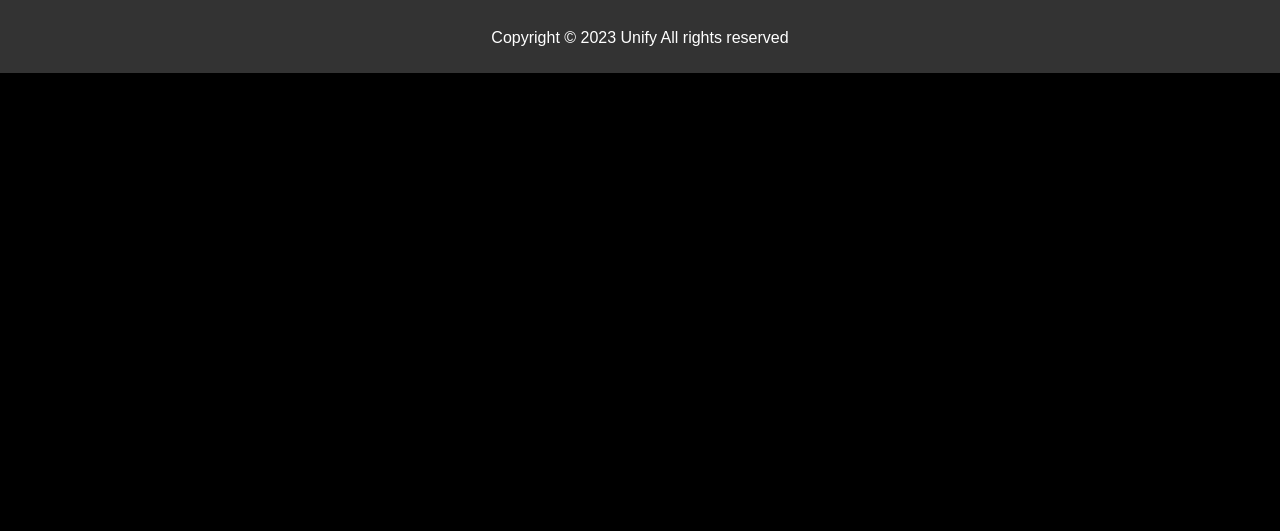
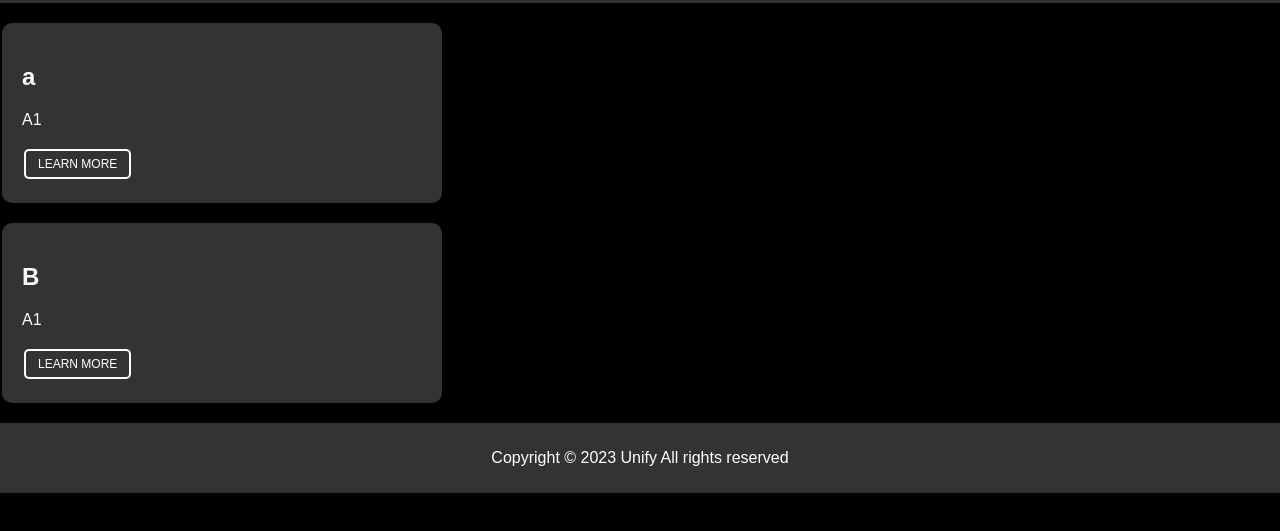
Before and after one commit to Carson-We/pess-unify-beta.github.io, a plain HTML site: page member_en.html in a window 1280 px wide. Shown: the part 75-606 px from the top of the page. Drawn offline with Linux system fonts and the light colour scheme.

Commit message:
Add files via upload

```diff
--- a/member_en.html
+++ b/member_en.html
@@ -157,6 +157,21 @@
             background-color:white;
             color: black;
         }
+
+        .card {
+        margin: 20px 2;
+        max-width: 400px;
+        color: #fff;
+        background-color: #333;
+        padding: 20px;
+        border-radius: 10px;
+        box-shadow: 0px 0px 10px rgba(0, 0, 0, 0.5);
+        transition: transform 0.3s ease;
+        }
+
+        .card:hover {
+        transform: translateY(-5px);
+        }
     </style>
     <script>
         window.addEventListener('load', function() {
@@ -190,6 +205,20 @@
         </ul>
     </nav>
 
+    <section class="card">
+        <h2>a</h2>
+        <p>A1</p>
+        <button class="btn btn1" onclick="window.open('a.html', '_blank')">Learn More</button>
+        </section>
+
+        <section class="card">
+        <h2>B</h2>
+        <p>A1</p>
+        <button class="btn btn1" onclick="window.open('a.html', '_blank')">Learn More</button>
+        </section>
+
+
+
     <footer>
         <p>Copyright &copy; 2023 Unify All rights reserved</p>
     </footer>
```
